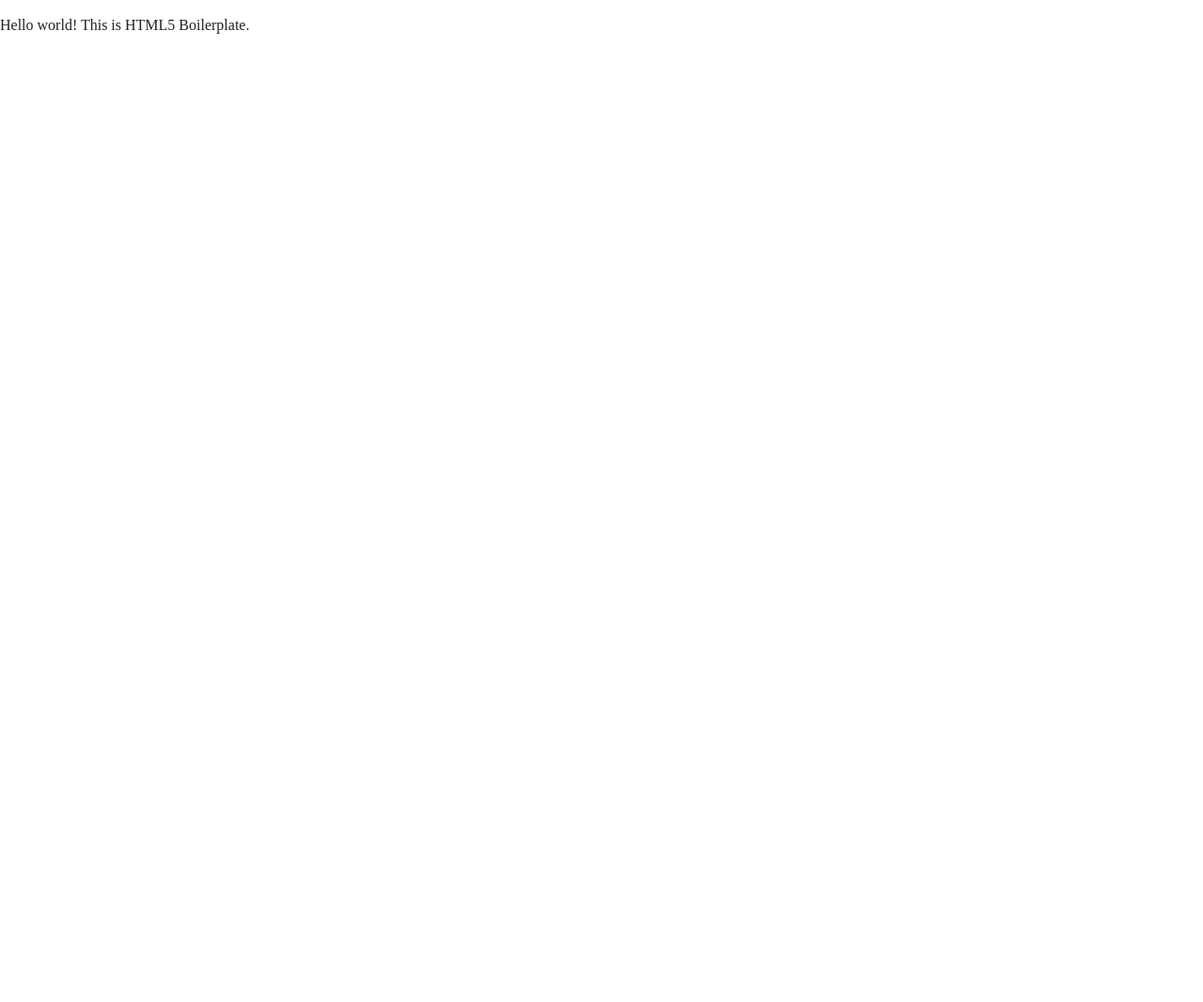
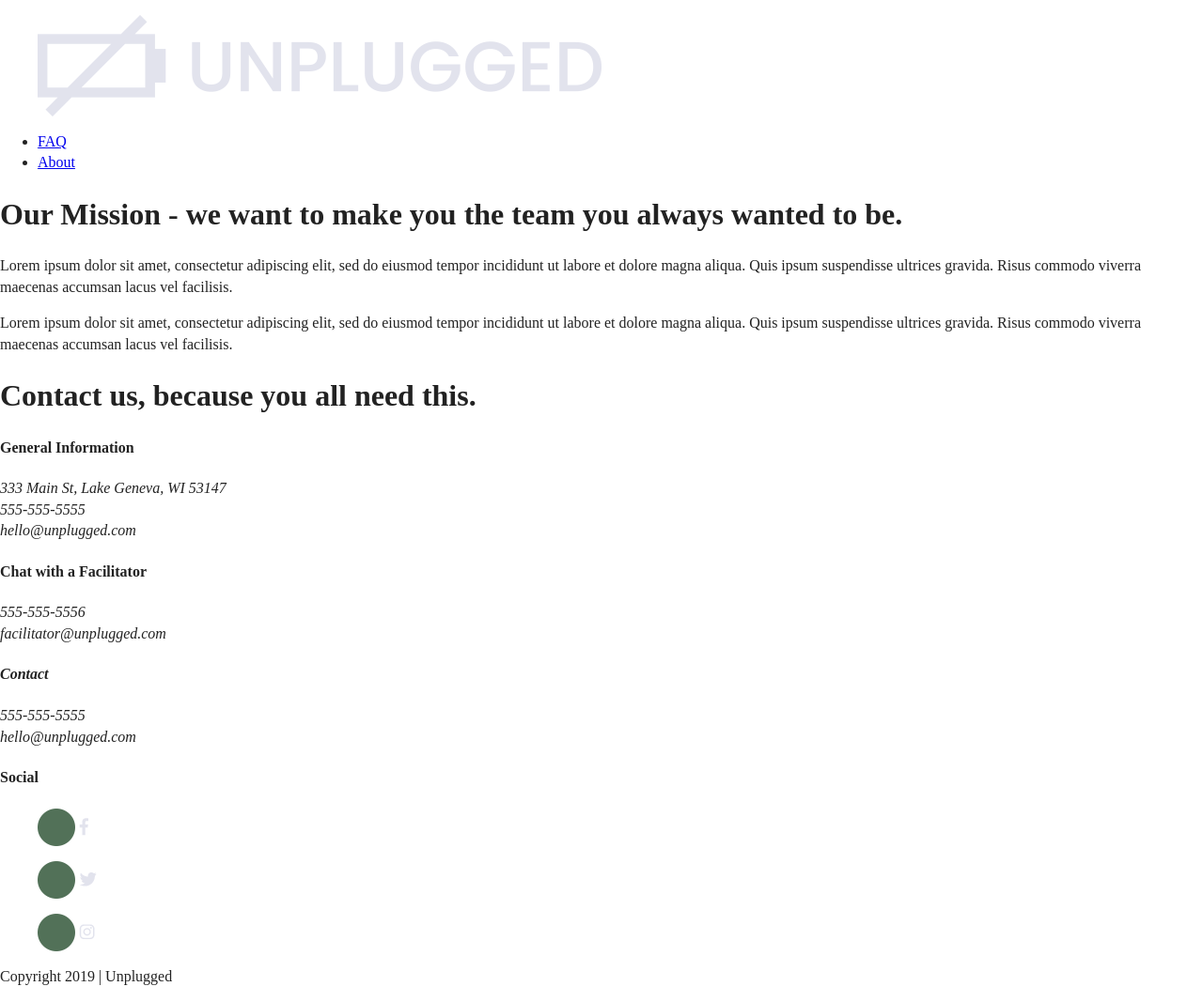
Before and after one commit to jrocca82/unplugged-retreat, a website: page about/index.html in a window 1280 px wide. Shown: the whole page at 94% size. Before the commit the page ends 800 px from the top, so only its background shows below. Drawn offline with Linux system fonts and the light colour scheme; files that its build step writes are made by us from their sources; files whose address does not match are found by name.

Commit message:
Add About and FAQ pages

```diff
--- a/about/index.html
+++ b/about/index.html
@@ -24,8 +24,78 @@
 
 <body>
 
-  <!-- Add your site or application content here -->
-  <p>Hello world! This is HTML5 Boilerplate.</p>
+  <header>
+    <div class="content-wrapper">
+      <figure>
+        <a href="#"><img src="../img/unpluggedlogo.png" alt="logo"></a>
+      </figure>
+    <nav>
+      <ul>
+        <li><a href="faq/index.html" target="_blank">FAQ</a></li>
+        <li><a href="about/index.html" target="_blank">About</a></li>
+    </nav>
+    <div class="content-wrapper">
+  </header>
+
+  <section class="hero-area">
+    <div class="content-wrapper">
+      <h1>Our Mission - we want to make you the team you always wanted to be.</h1>
+      <p>Lorem ipsum dolor sit amet, consectetur adipiscing elit, sed do eiusmod tempor incididunt ut labore et dolore magna aliqua. Quis ipsum suspendisse ultrices gravida. Risus commodo viverra maecenas accumsan lacus vel facilisis.</p>
+      <p>Lorem ipsum dolor sit amet, consectetur adipiscing elit, sed do eiusmod tempor incididunt ut labore et dolore magna aliqua. Quis ipsum suspendisse ultrices gravida. Risus commodo viverra maecenas accumsan lacus vel facilisis.</p>
+    </div>
+  </section>
+
+  <section class="map">
+    <figure>
+    </figure>
+  </section>
+
+  <aside class="contact-section">
+    <div class="content-wrapper">
+      <h1>Contact us, because you all need this.</h1>
+      <div class="general-contact">
+        <h4>General Information</h3>
+        <address>
+          <p>333 Main St, Lake Geneva, WI 53147<br>555-555-5555<br>hello@unplugged.com</p>
+        </address>
+      </div>
+      <div class="chat-contact">
+        <h4>Chat with a Facilitator</h4>
+        <address>
+          <p>555-555-5556<br>facilitator@unplugged.com</p>
+        </address>
+      </div>
+    </div>
+  </section>
+
+  <footer class="footer-content">
+    <div class="contact">
+      <address>
+        <h4>Contact</h4>
+        <p>555-555-5555<br>hello@unplugged.com</p>
+      </address>
+    </div>
+    <div class="social">
+      <h4>Social</h4>
+        <figure class="social-icons">
+          <img src="../img/fb-btn.png" alt="circle-btn"/>
+          <img src="../img/facebook.png" alt="facebook"/>
+        </figure>
+        <figure class="social-icons">
+          <img src="../img/fb-btn.png" alt="circle-btn"/>
+          <img src="../img/twitter.png" alt="twitter"/>
+        </figure>
+        <figure class="social-icons">
+          <img src="../img/fb-btn.png" alt="circle-btn"/>
+          <img src="../img/instagram.png" alt="instagram"/>
+        </figure>
+    </div>
+    <div class="copyright">
+      <p>Copyright 2019 | Unplugged</p>
+    </div>
+  </footer>
+
+
   <script src="js/vendor/modernizr-3.11.2.min.js"></script>
   <script src="js/plugins.js"></script>
   <script src="js/main.js"></script>
```
Also changed, not shown: faq/index.html (+62 -2 lines), index.html (+0 -2 lines).
